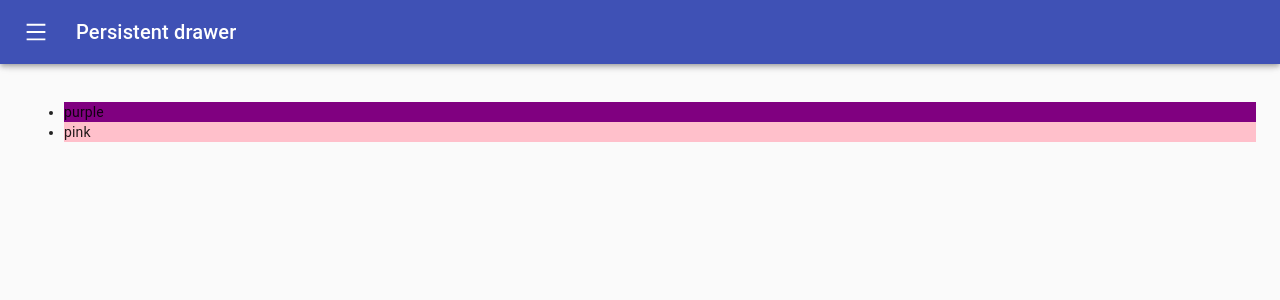
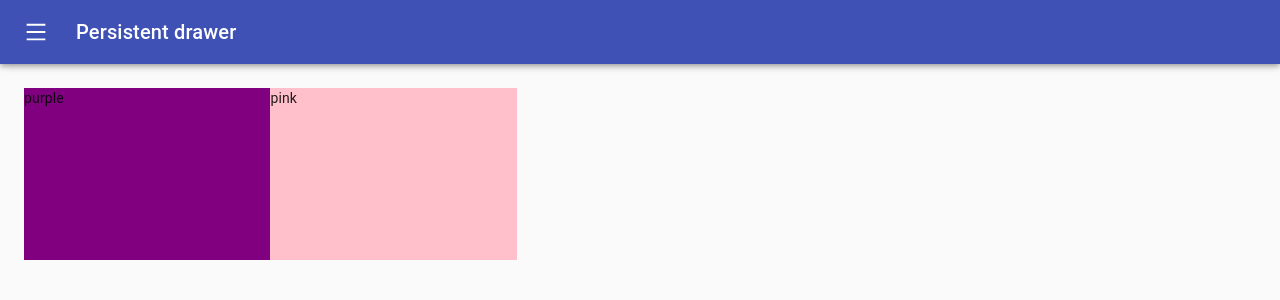
Before and after one commit to Moonbladez/colors, a React (Create React App) app: page /palette/new in a window 1280 px wide. Shown: the top 300 px of the page. Built offline with nearby package versions, Linux system fonts and the light colour scheme.

Commit message:
add draggable color box into New Palette Form

```diff
--- /dev/null
+++ b/src/DraggableColorBox/DraggableColorBox.jsx
@@ -0,0 +1,21 @@
+import React from "react";
+
+import styled from "styled-components";
+
+export const DraggableColorBox = (props) => {
+	return (
+		<DraggableBox style={{ backgroundColor: props.color }}>
+			{props.color}
+		</DraggableBox>
+	);
+};
+
+const DraggableBox = styled.div`
+	width: 20%;
+	height: 25%;
+	margin: 0 auto;
+	display: inline-block;
+	position: relative;
+	cursor: pointer;
+	margin-bottom: -3.7px;
+`;
--- a/src/NewPaletteForm/NewPaletteForm.jsx
+++ b/src/NewPaletteForm/NewPaletteForm.jsx
@@ -3,6 +3,8 @@ import clsx from "clsx";
 
 import { ChromePicker } from "react-color";
 import { v4 as uuidv4 } from "uuid";
+
+import { DraggableColorBox } from "../DraggableColorBox/DraggableColorBox";
 
 import { makeStyles } from "@material-ui/core/styles";
 import Drawer from "@material-ui/core/Drawer";
@@ -57,6 +59,7 @@ const useStyles = makeStyles((theme) => ({
 		justifyContent: "flex-end",
 	},
 	content: {
+		height: "calc(100vh - 64px)",
 		flexGrow: 1,
 		padding: theme.spacing(3),
 		transition: theme.transitions.create("margin", {
@@ -156,13 +159,9 @@ export default function PersistentDrawerLeft() {
 				})}
 			>
 				<div className={classes.drawerHeader} />
-				<ul>
-					{colors.map((color) => (
-						<li key={uuidv4()} style={{ background: color }}>
-							{color}
-						</li>
-					))}
-				</ul>
+				{colors.map((color) => (
+					<DraggableColorBox color={color} key={uuidv4()} />
+				))}
 			</main>
 		</div>
 	);
```
Also changed, not shown: 1 other file (tests, documents, lock files or other folders).
